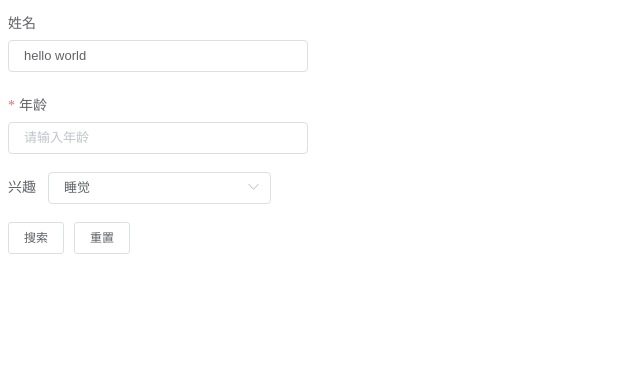
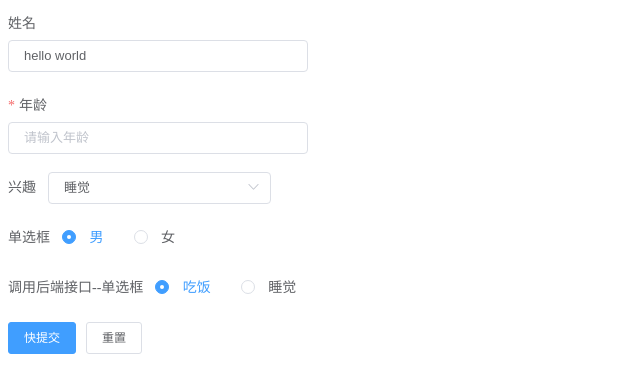
Before and after one commit to ShiRouMi/vue-latest-template, a Vue app: page / in a window 1280 px wide. Shown: the top 392 px of the page, without its empty margins (0-640 px from the left). Built offline with nearby package versions, Linux system fonts and the light colour scheme.

Commit message:
form 表单 update

```diff
--- a/src/components/BaseForm/basic.js
+++ b/src/components/BaseForm/basic.js
@@ -1,16 +1,29 @@
 export const basic = {
   input: {
-    component: 'el-input',
+    component: "el-input",
     attrs: {
-      placeholder: '请输入...',
-      clearable: true
-    }
+      placeholder: "请输入...",
+      clearable: true,
+    },
   },
   select: {
-    component: 'base-select',
+    component: "base-select",
     attrs: {
-      placeholder: '请选择',
-      clearable: true
-    }
-  }
+      placeholder: "请选择",
+      clearable: true,
+    },
+  },
+  radio: {
+    component: "base-radio-group",
+  },
+  date: {
+    component: "el-date-picker",
+    attrs: {
+      placeholder: "选择日期",
+      clearable: true,
+      type: "date",
+      format: "yyyy/MM/dd",
+      ["value-format"]: "yyyy/MM/dd",
+    },
+  },
 }
--- a/src/components/BaseForm/index.vue
+++ b/src/components/BaseForm/index.vue
@@ -3,18 +3,25 @@
           class="base-form"
           v-bind="$attrs"
           :api="api"
+          :model="Model"
+          v-on="$listeners"
           :ref="form">
 
       <template v-for="(item, index) in _formItems">
 
         <el-form-item
-              :key="index"
+              :key="index + item.attrs.key"
               v-if="item._ifRender"
+              :class="item.itemAttrs.className"
               v-bind="item.itemAttrs || {}"
               :prop="item.attrs.key">
 
+            <!--将表单内部的数据通过作用域插槽传给外部-->
+              <slot v-if="item.slot" :name="item.slot" :scope="Model" />
               <component
+                v-else
                 :is="item.tag"
+                :class="item.itemAttrs.className"
                 v-bind="item.attrs || {}"
                 v-on="item.listeners || {}"
                 v-model="Model[item.attrs.key]"
@@ -24,8 +31,12 @@
       </template>
 
       <el-form-item v-if="submit || reset">
-        <el-button @click="handleSubmit()">搜索</el-button>
-        <el-button @click="handleReset">重置</el-button>
+        <el-button type="primary" @click="handleSubmit" v-if="submit">{{
+          $attrs.submitContext || '搜索'
+        }}</el-button>
+        <el-button @click="handleReset" v-if="reset">{{
+          $attrs.resetContext || '重置'
+        }}</el-button>
       </el-form-item>
   </el-form>
 </template>
@@ -51,6 +62,11 @@ export default {
     reset: {
       type: Boolean,
       default: true
+    },
+    //传入mergeForm允许父组件修改内部Model对象
+    mergeForm: {
+      type: Object,
+      default: () => {}
     }
   },
   data: function() {
@@ -74,10 +90,18 @@ export default {
     formItem: {
       handler() {
         this.formItems.forEach(formItem => {
+          if (!formItem.attrs || !formItem.attrs.key) return; //跳过没有key的属性(插槽)
           this.$set(this.Model, formItem.attrs.key, (
             formItem.attrs.value ? formItem.attrs.value : ''
           ))
         })
+      },
+      deep: true,
+      immediate: true
+    },
+    mergeForm: {
+      handler() {
+        this.mergeModel();
       },
       deep: true,
       immediate: true
@@ -113,6 +137,10 @@ export default {
     },
     handleReset() {
       this.Model = JSON.parse(JSON.stringify(this.originModel));
+    },
+
+    mergeModel() {
+      Object.assign(this.Model, this.mergeForm);
     }
   }
 }
--- /dev/null
+++ b/src/components/BaseRadioGroup/index.vue
@@ -0,0 +1,26 @@
+<template>
+  <el-radio-group
+        v-bind="$attrs"
+        :value="value"
+        v-on="$listeners">
+    <el-radio
+        v-for="item in $attrs.options"
+        :key="item.value"
+        :label="item.value">
+        {{ item.label }}
+    </el-radio>
+  </el-radio-group>
+</template>
+<script>
+export default {
+  name: 'base-radio-group',
+  props: {
+    value: {
+      default: ''
+    }
+  },
+  mounted() {
+    console.log(this.$attrs)
+  }
+}
+</script>
--- a/src/components/index.js
+++ b/src/components/index.js
@@ -1,7 +1,8 @@
 import Vue from 'vue'
-import BaseSelect from "@/components/BaseSelect/index.vue"
+import BaseSelect from "@/components/BaseSelect"
+import BaseRadioGroup from '@/components/BaseRadioGroup'
 Vue.component("base-select", BaseSelect)
-
+Vue.component("base-radio-group", BaseRadioGroup)
 /**
  * elementUI 表单控件有这些
  * radio
--- a/src/utils/axios.js
+++ b/src/utils/axios.js
@@ -3,6 +3,7 @@ import { Message } from "element-ui"
 import { startLoading, endLoading } from "./loading"
 import { getStorage } from './storage'
 import { addPending, removePending } from "./axiosCancel"
+
 const instance = axios.create({
   baseURL: process.env.VUE_APP_BASE_API, //api请求的baseURL
   timeout: 5000
--- a/src/views/formItems.js
+++ b/src/views/formItems.js
@@ -3,7 +3,7 @@ export const formItems = [
     tag: 'input',
     itemAttrs: {
       label: '姓名',
-      class: 'xxx'
+      className: 'xxx'
     },
     attrs: {
       key: 'name',
@@ -45,5 +45,27 @@ export const formItems = [
         {value: '3', label: '玩耍'},
       ]
     }
+  },
+  {
+    tag: 'radio',
+    itemAttrs: {
+      label: '单选框'
+    },
+    attrs: {
+      value: "1",
+      key: "radio",
+      options: [{ value: "1", label: "男" }, { value: "2", label: "女" }]
+    }
+  },
+  {
+    tag: 'radio',
+    itemAttrs: {
+      label: '调用后端接口--单选框'
+    },
+    attrs: {
+      value: '1',
+      key: "asyncRadio",
+      options: []
+    }
   }
 ]
--- a/src/views/index.vue
+++ b/src/views/index.vue
@@ -25,6 +25,18 @@ export default {
     }
   },
   methods: {
+    findItem(key) {
+      return this.formItems.find(
+        formItem => formItem.attrs && formItem.attrs.key === key
+      )
+    },
+    getInfo() {
+      const res = [{ value: "1", label: "吃饭" }, { value: "2", label: "睡觉" }]
+      this.findItem('asyncRadio').attrs.options = res
+    }
+  },
+  mounted() {
+    this.getInfo()
   }
 }
 </script>
```
